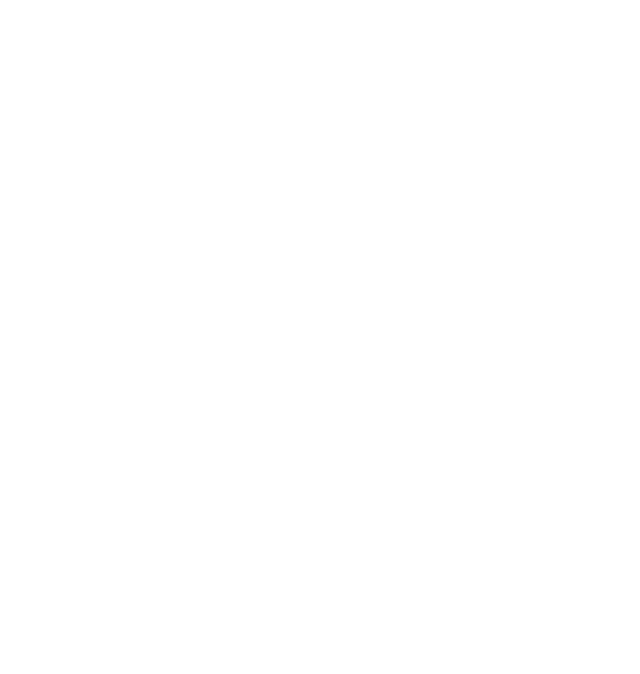
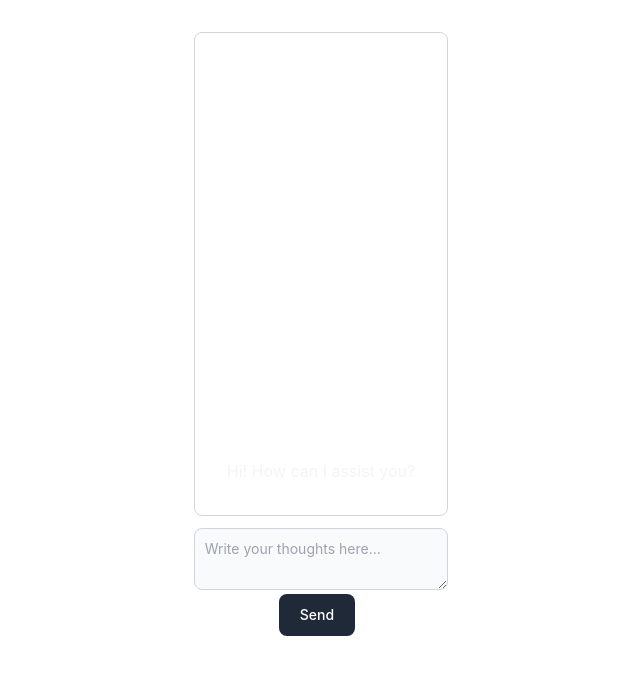
Before and after one commit to aymenloudiy/SCMPageConcept, a React (Vite) app: page / in a window 1280 px wide. Shown: the top 674 px of the page, without its empty margins (319-959 px from the left). Built offline with nearby package versions, Linux system fonts and the light colour scheme.

Commit message:
feat: add chatbot ui

```diff
--- a/src/App.tsx
+++ b/src/App.tsx
@@ -1,7 +1,12 @@
 import "./App.css";
+import ChatContainer from "./components/ChatContainer";
 
 function App() {
-  return <></>;
+  return (
+    <>
+      <ChatContainer></ChatContainer>
+    </>
+  );
 }
 
 export default App;
--- a/src/components/Chatbot.tsx
+++ b/src/components/Chatbot.tsx
@@ -4,27 +4,41 @@
 export default function Chatbot() {
   const [response, setResponse] = useState<string>("Hi! How can I assist you?");
   const [value, setValue] = useState<string>("");
-  const onChange = (e: React.ChangeEvent<HTMLInputElement>) =>
+  const onChange = (e: React.ChangeEvent<HTMLTextAreaElement>) =>
     setValue(e.target.value);
   const handleSubmit = async () => {
     const response = await axios.post("http://localhost:8080/chatbot", {
+      //TODO: change api route
       question: value,
     });
     setResponse(response.data);
   };
   return (
-    <div>
-      <div className="container">
-        <div>
-          <input type="text" value={value} onChange={onChange}></input>
-        </div>
-        <div>
-          <button onClick={handleSubmit}>Send</button>
-        </div>
-        <div>
-          <p>Chatbot:{response}</p>
+    <>
+      <div className="w-full">
+        <div className="container h-full grid grid-rows-12">
+          <div className="flex items-end pb-8 p-8 mb-3 text-gray-100 dark:text-gray-100 col-span-full row-span-8 rounded-lg border border-gray-300 focus:ring-blue-500 focus:border-blue-500 dark:bg-gray-800 dark:border-gray-600 dark:placeholder-gray-400  dark:focus:ring-blue-500 dark:focus:border-blue-500">
+            <p>{response}</p>
+          </div>
+          <textarea
+            aria-label="novel chapter input"
+            value={value}
+            onChange={onChange}
+            id="message"
+            className=" row-span-1 block p-2.5 w-full text-sm text-gray-900 bg-gray-50 rounded-lg border border-gray-300 focus:ring-blue-500 focus:border-blue-500 dark:bg-gray-700 dark:border-gray-600 dark:placeholder-gray-400 dark:text-white dark:focus:ring-blue-500 dark:focus:border-blue-500"
+            placeholder="Write your thoughts here..."
+          ></textarea>
+
+          <div>
+            <button
+              className="my-1 text-white bg-gray-800 hover:bg-gray-900 focus:outline-none focus:ring-4 focus:ring-gray-300 font-medium rounded-lg text-sm px-5 py-2.5 me-2 mb-2 dark:bg-gray-800 dark:hover:bg-gray-700 dark:focus:ring-gray-700 dark:border-gray-700"
+              onClick={handleSubmit}
+            >
+              Send
+            </button>
+          </div>
         </div>
       </div>
-    </div>
+    </>
   );
 }
```
